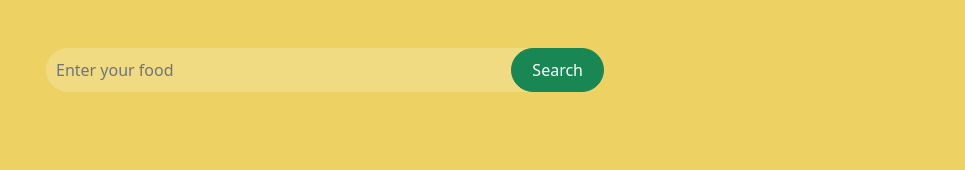
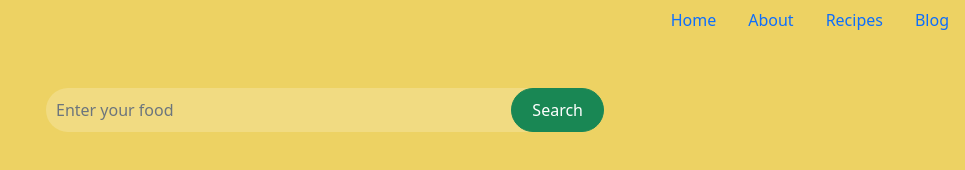
Before and after one commit to Hasan-star-creat/Hungry-Monster, a plain HTML site: page index.html in a window 1280 px wide. Shown: the whole page, without its empty margins (315-1280 px from the left). Drawn offline with nearby package versions, Linux system fonts and the light colour scheme.

Commit message:
nav bar added

```diff
--- a/index.html
+++ b/index.html
@@ -12,10 +12,26 @@
     <link rel="stylesheet" href="style.css">
 </head>
 <body>
+    <!--Nav bar -->
+    <ul class="nav justify-content-end">
+      <li class="nav-item">
+        <a class="nav-link active" aria-current="page" href="#">Home</a>
+      </li>
+      <li class="nav-item">
+        <a class="nav-link" href="#">About</a>
+      </li>
+      <li class="nav-item">
+        <a class="nav-link" href="#">Recipes</a>
+      </li>
+      <li class="nav-item">
+        <a class="nav-link" href="#">Blog</a>
+      </li>
+    </ul>
+
+    <!--serch box-->
   <div class="container">
     <class="content-area">
         <div class="search-bar col-md-6 mx-auto">
-
             <div class="search-box my-5">
                 <input id="search-field" type="text" class="form-control" placeholder="Enter your food">
                 <button onclick="searcFood()" class="btn btn-success search-btn">Search</button>
```
